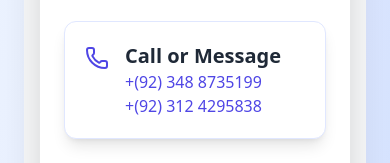
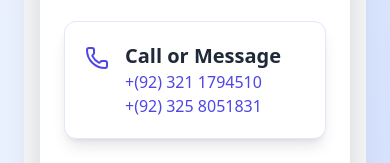
Before and after one commit to RanaUmairPy/gradifyai, a React (Vite) app: page /contact in a window 390 px wide. Shown: the part 533-696 px from the top of the page. Built offline with nearby package versions, Linux system fonts and the light colour scheme; no server answers.

Commit message:
Update WhatsApp links and phone numbers in Contact page

```diff
--- a/src/pages/Contact.jsx
+++ b/src/pages/Contact.jsx
@@ -86,9 +86,7 @@ const Contact = () => {
   // =========================================================================
   const socialLinks = [
     { name: "Facebook", icon: Facebook, url: "https://www.facebook.com/share/1BhXi1X35P/", color: "bg-blue-600 hover:bg-blue-700" },
-    { name: "WhatsApp 1", icon: MessageCircle, url: "https://wa.me/923488735199", label: "0348 8735199", color: "bg-green-500 hover:bg-green-600" },
-    { name: "WhatsApp 2", icon: MessageCircle, url: "https://wa.me/923124295838", label: "0312 4295838", color: "bg-green-500 hover:bg-green-600" },
-    { name: "WhatsApp 3", icon: MessageCircle, url: "https://wa.me/923211794510", label: "0321 1794510", color: "bg-green-500 hover:bg-green-600" },
+    { name: "WhatsApp 1", icon: MessageCircle, url: "https://wa.me/923211794510", label: "0321 1794510", color: "bg-green-500 hover:bg-green-600" },
     { name: "Instagram", icon: Instagram, url: "https://www.instagram.com/gradifyai_official", dummy: true, color: "bg-pink-600 hover:bg-pink-700" },
     { name: "LinkedIn", icon: Linkedin, url: "https://www.linkedin.com/company/gradifyai", dummy: true, color: "bg-blue-800 hover:bg-blue-900" },
     { name: "Twitter", icon: Twitter, url: "https://twitter.com/gradifyai", dummy: true, color: "bg-sky-500 hover:bg-sky-600" },
@@ -125,10 +123,10 @@ const Contact = () => {
               <Phone className="w-6 h-6 text-indigo-600 mt-1 flex-shrink-0" />
               <div>
                 <h3 className="text-xl font-bold text-gray-800">Call or Message</h3>
-                {/* Number 2 (0348...) is first */}
-                <a href="tel:+923488735199" className="block text-indigo-600 hover:text-indigo-800 transition">+(92) 348 8735199</a>
-                {/* Number 1 (0312...) is second */}
-                <a href="tel:+923124295838" className="block text-indigo-600 hover:text-indigo-800 transition">+(92) 312 4295838</a>
+                {/* Number 2 (0321...) is first */}
+                <a href="tel:+923211794510" className="block text-indigo-600 hover:text-indigo-800 transition">+(92) 321 1794510</a>
+                {/* Number 1 (0325...) is second */}
+                <a href="tel:+923258051831" className="block text-indigo-600 hover:text-indigo-800 transition">+(92) 325 8051831</a>
               </div>
             </div>
 
```
